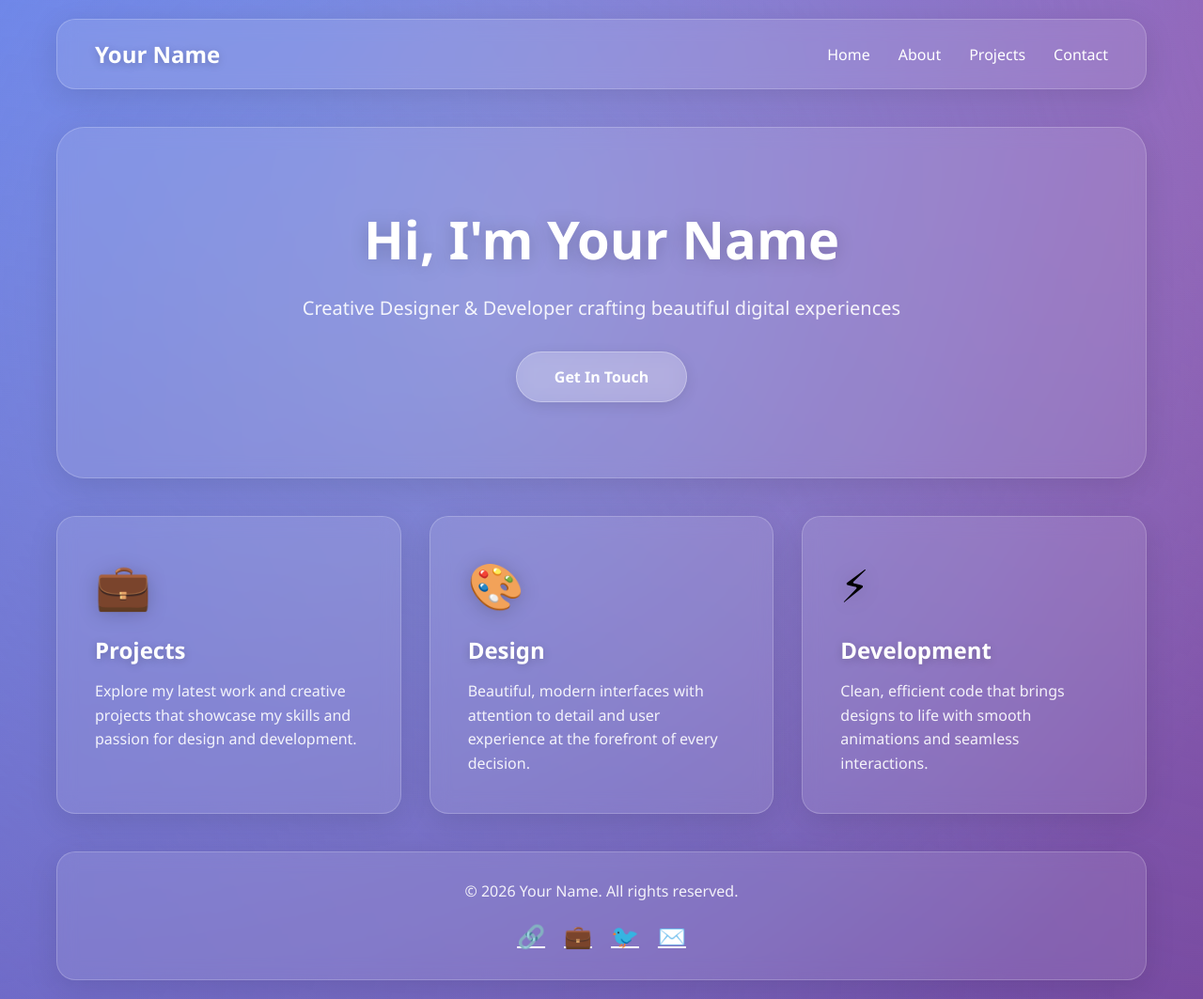
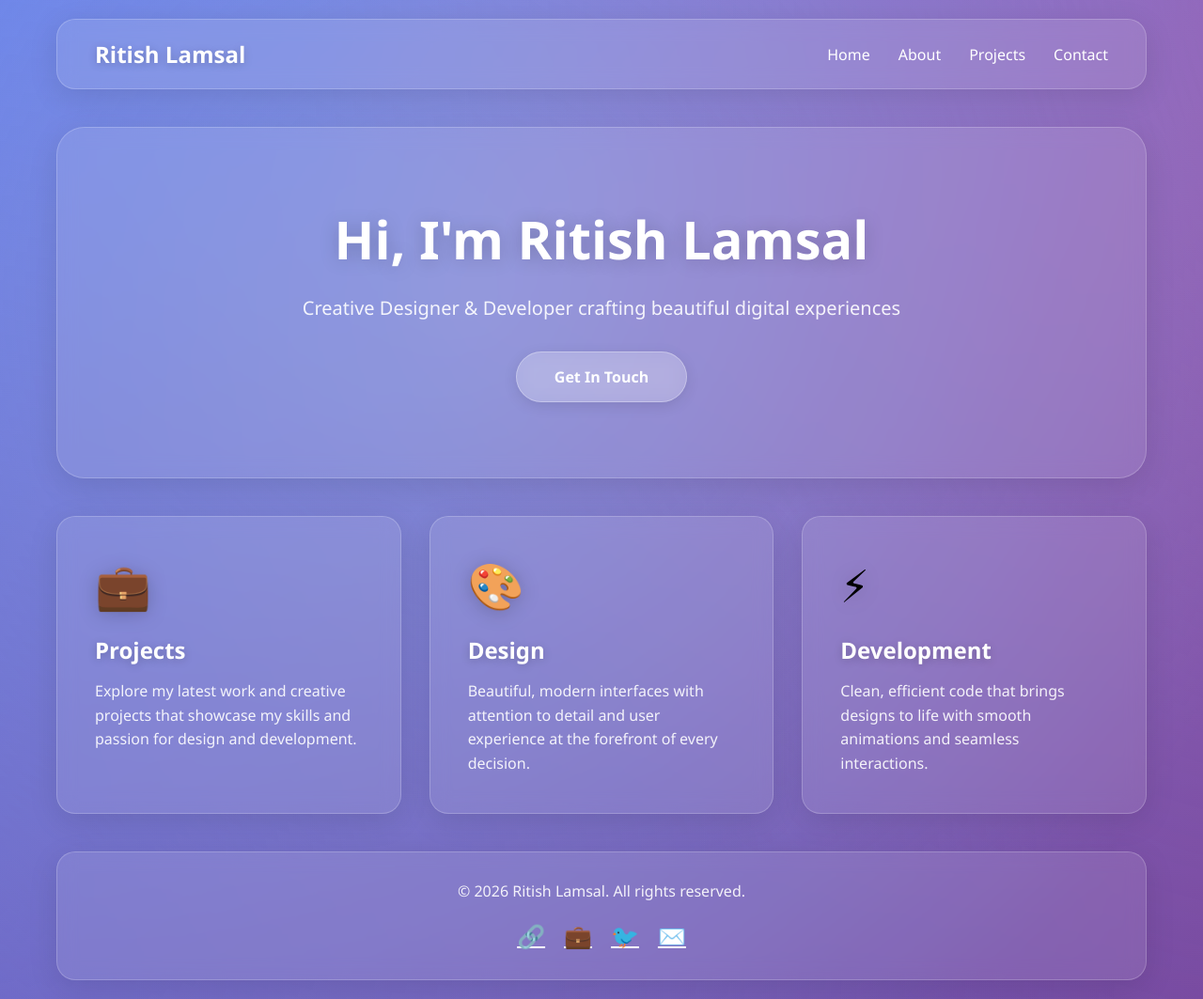
Before and after one commit to Thisisritish/Stoicism-Website, a plain HTML site: page index.html in a window 1280 px wide. Shown: the whole page at 94% size. Drawn offline with Linux system fonts and the light colour scheme.

Commit message:
Modified The Your Name to Ritish Lamsal

```diff
--- a/index.html
+++ b/index.html
@@ -270,7 +270,7 @@
 <body>
     <div class="container">
         <nav>
-            <div class="logo">Your Name</div>
+            <div class="logo">Ritish Lamsal</div>
             <ul class="nav-links">
                 <li><a href="#home">Home</a></li>
                 <li><a href="#about">About</a></li>
@@ -280,7 +280,7 @@
         </nav>
 
         <section class="hero" id="home">
-            <h1>Hi, I'm Your Name</h1>
+            <h1>Hi, I'm Ritish Lamsal</h1>
             <p>Creative Designer & Developer crafting beautiful digital experiences</p>
             <a href="#contact" class="cta-button">Get In Touch</a>
         </section>
@@ -304,7 +304,7 @@
         </div>
 
         <footer id="contact">
-            <p>&copy; 2026 Your Name. All rights reserved.</p>
+            <p>&copy; 2026 Ritish Lamsal. All rights reserved.</p>
             <div class="social-links">
                 <a href="#" title="GitHub">🔗</a>
                 <a href="#" title="LinkedIn">💼</a>
```
